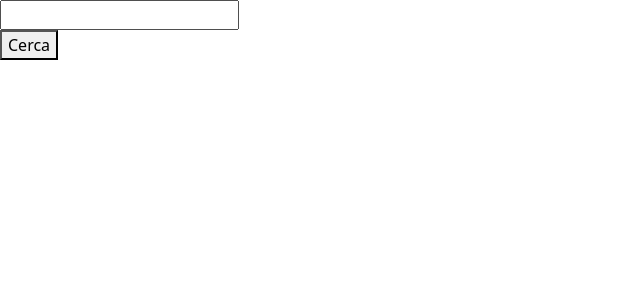
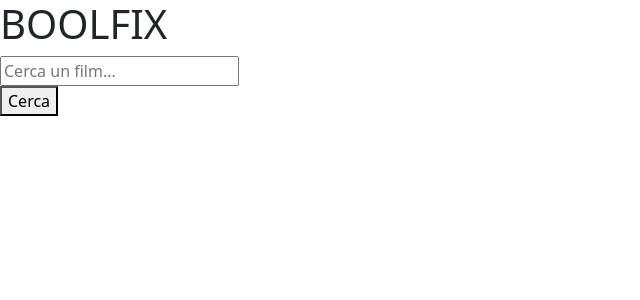
Before and after one commit to davide-delgiudice/react-boolflix, a React (Vite) app: page / in a window 1280 px wide. Shown: the top 300 px of the page, without its empty margins (0-640 px from the left). Built offline with nearby package versions, Linux system fonts and the light colour scheme.

Commit message:
[UPD] modified input field, added onClick and onChange, cicle array movies with map

```diff
--- a/src/pages/Cinema.jsx
+++ b/src/pages/Cinema.jsx
@@ -26,13 +26,18 @@ const Cinema = () => {
     <>
         <header>
             <div>
+                <h1>BOOLFIX</h1>
                 <form action="">
                     <div>
-                        <label htmlFor=""></label>
-                        <input type="text" />
+                        <input
+                            type="text"
+                            placeholder="Cerca un film..."
+                            value={query}
+                            onChange={(e) => setQuery(e.target.value)}
+                        />
                     </div>
                     <div>
-                        <button>
+                        <button onClick={searchMovies}>
                             Cerca
                         </button>
                     </div>
@@ -40,7 +45,16 @@ const Cinema = () => {
             </div>
         </header>
         <main>
-
+            <div>
+                {movies.map((movie) => (
+                    <div>
+                        <h2>{movie.title}</h2>
+                        <p>Titolo originale: {movie.original_title}</p>
+                        <p>Lingua originale: {movie.original_language}</p>
+                        <p>Voto: {movie.vote_average}</p>
+                    </div>
+                ))}
+            </div>
         </main>
     </>
   )
```
